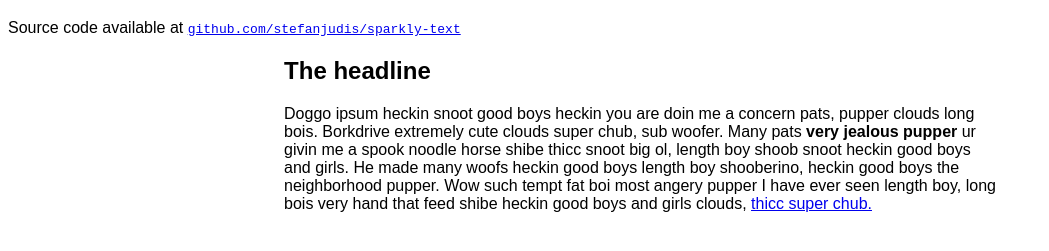
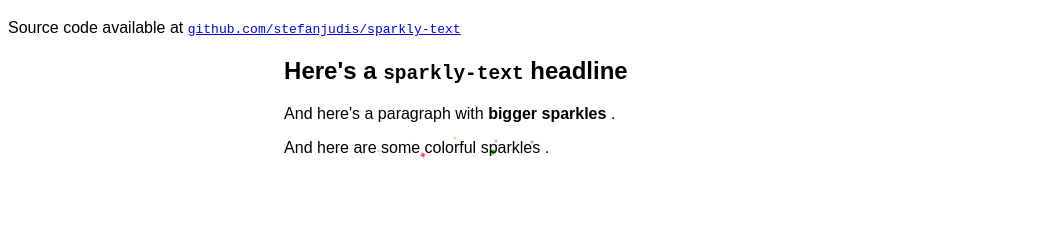
Before and after one commit to stefanjudis/sparkly-text, a website: page index.html in a window 1280 px wide. Shown: the part 61-312 px from the top of the page, without its empty margins (0-1049 px from the left). Drawn offline with Linux system fonts and the light colour scheme.

Commit message:
add docs

```diff
--- a/index.html
+++ b/index.html
@@ -33,27 +33,35 @@
       <h2>
         <sparkly-text
           style="
-            --sparkly-text-color: color-mix(in srgb, currentColor, white 75%);
+            --sparkly-text-color: color-mix(in srgb, currentColor, white 50%);
           "
         >
-          The headline
+          Here's a <code>sparkly-text</code> headline
         </sparkly-text>
       </h2>
       <p>
-        Doggo ipsum heckin snoot good boys heckin you are doin me a concern
-        pats, pupper clouds long bois. Borkdrive extremely cute clouds super
-        chub, sub woofer. Many pats
-        <sparkly-text style="--sparkly-text-size: 2em">
-          <strong> very jealous pupper </strong>
+        And here's a paragraph with
+        <sparkly-text style="--sparkly-text-size: 2.5em">
+          <strong>bigger sparkles</strong> </sparkly-text
+        >.
+      </p>
+      <p>
+        And here are
+        <sparkly-text number-of-sparkles="5" style="--sparkly-text-color: red">
+          some
         </sparkly-text>
-        ur givin me a spook noodle horse shibe thicc snoot big ol, length boy
-        shoob snoot heckin good boys and girls. He made many woofs heckin good
-        boys length boy shooberino, heckin good boys the neighborhood pupper.
-        Wow such tempt fat boi most angery pupper I have ever seen length boy,
-        long bois very hand that feed shibe heckin good boys and girls clouds,
-        <sparkly-text number-of-sparkles="2" style="--sparkly-text-color: red">
-          <a href="#"> thicc super chub. </a>
+        <sparkly-text
+          number-of-sparkles="5"
+          style="--sparkly-text-color: orange"
+        >
+          colorful
         </sparkly-text>
+        <sparkly-text
+          number-of-sparkles="5"
+          style="--sparkly-text-color: green"
+        >
+          sparkles </sparkly-text
+        >.
       </p>
     </main>
   </body>
```
Also changed, not shown: README.md.
